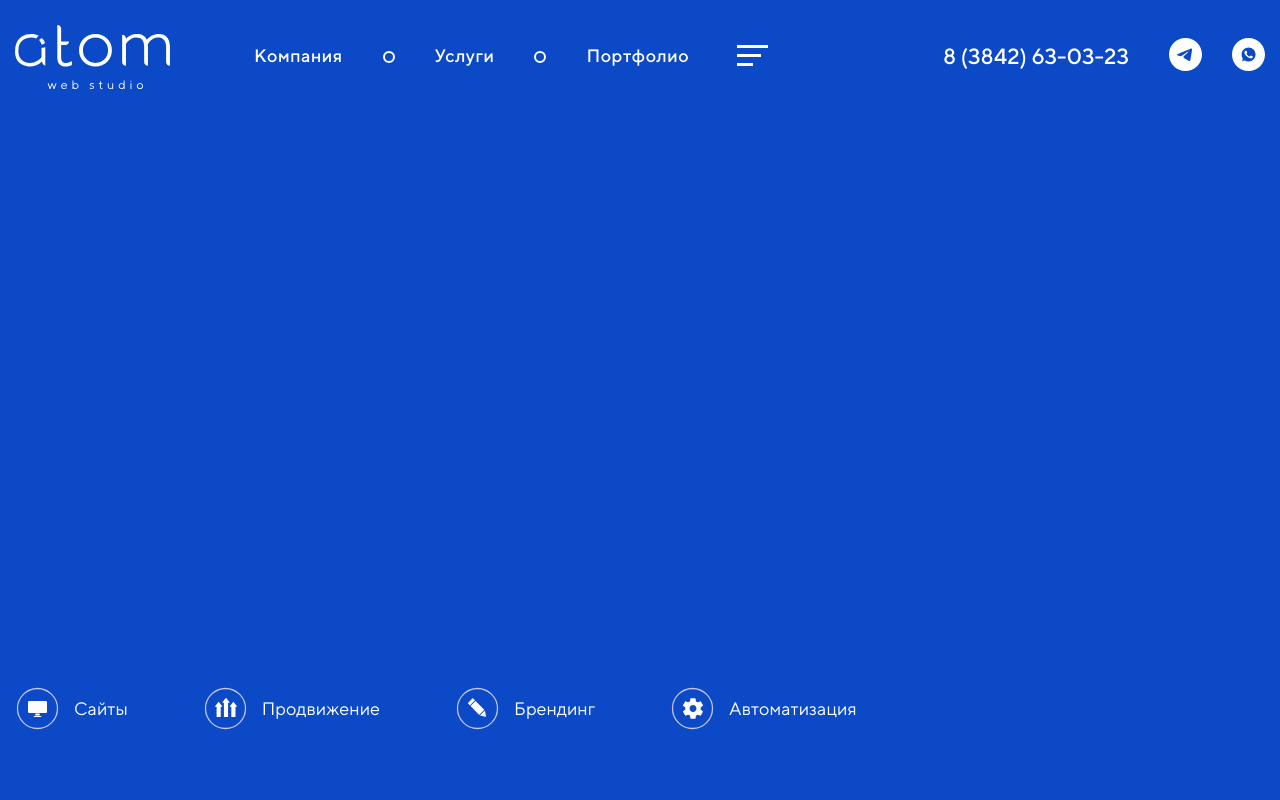
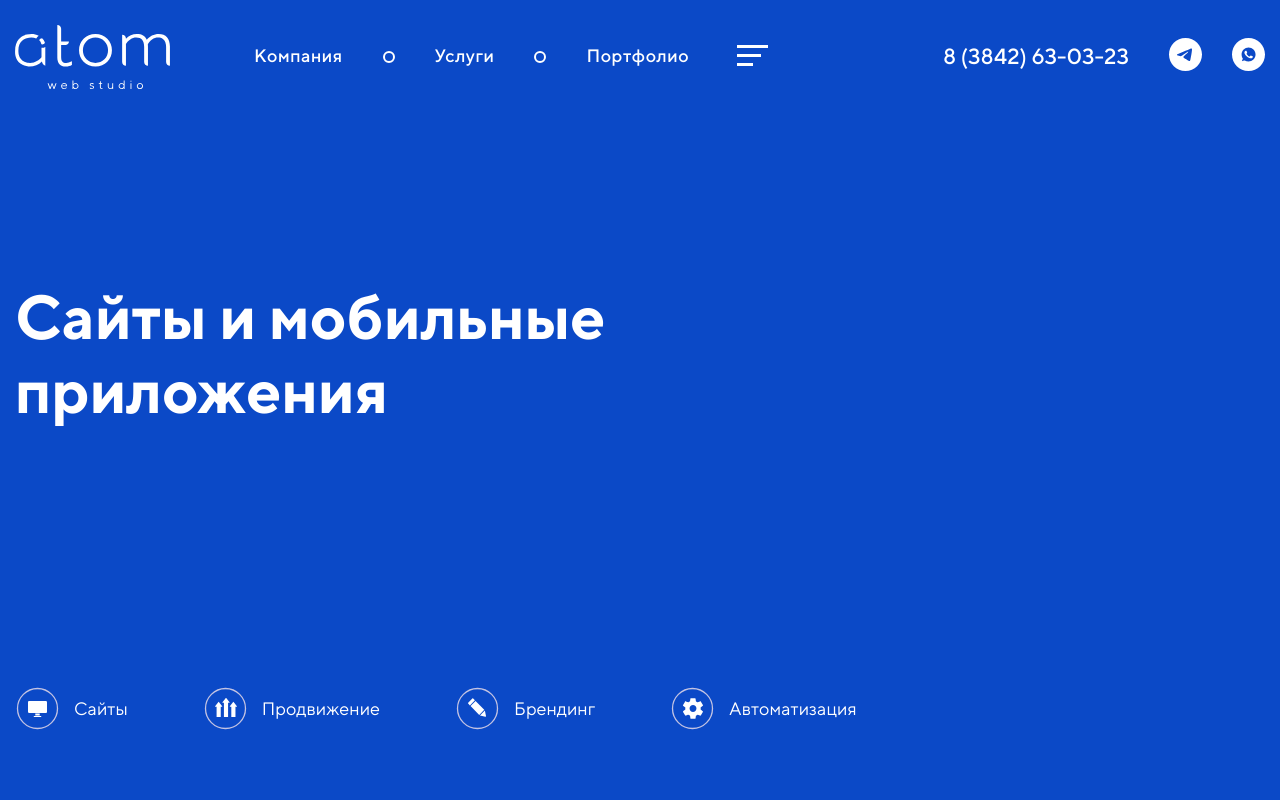
Before and after one commit to iserejatoje/atom-st, a website: page index.html in a window 1280 px wide. Shown: the top 800 px of the page. Drawn offline with nearby package versions, Linux system fonts and the light colour scheme.

Commit message:
Слайдер на главной

```diff
--- a/app/scss/main.scss
+++ b/app/scss/main.scss
@@ -1448,6 +1448,24 @@ section {
 
     .home-slider {
       flex: 1;
+      padding-top: 165px;
+
+      .home-slider_inner {
+        display: flex;
+      }
+
+      .picture {
+        flex: 1;
+      }
+      .content {
+        flex: 1;
+        .title {
+          font-size: 62px;
+          color: $white;
+          font-weight: bold;
+          line-height: 1.194;
+        }
+      }
     }
 
     .progress-value {
--- a/index.html
+++ b/index.html
@@ -57,7 +57,12 @@
 
                 <div class="home-slider">
                     <div class="container">
-
+                        <div class="home-slider_inner">
+                            <div class="home-slider_half content">
+                                <div class="title">Сайты и мобильные приложения</div>
+                            </div>
+                            <div class="home-slider_half picture"></div>
+                        </div>
                     </div>
                 </div>
                 <div class="home-slider_controls">
```
Also changed, not shown: app/css/app.min.css.
